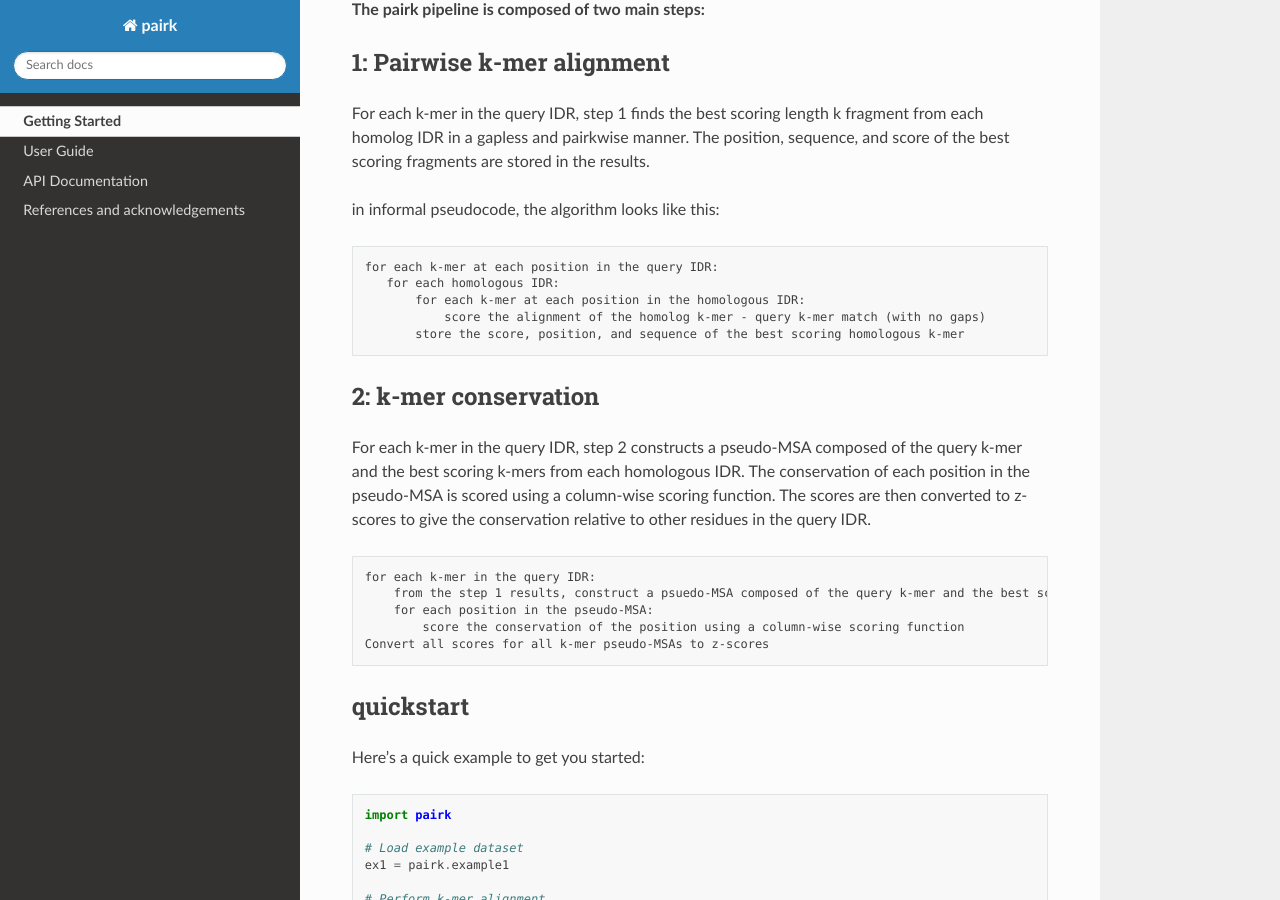
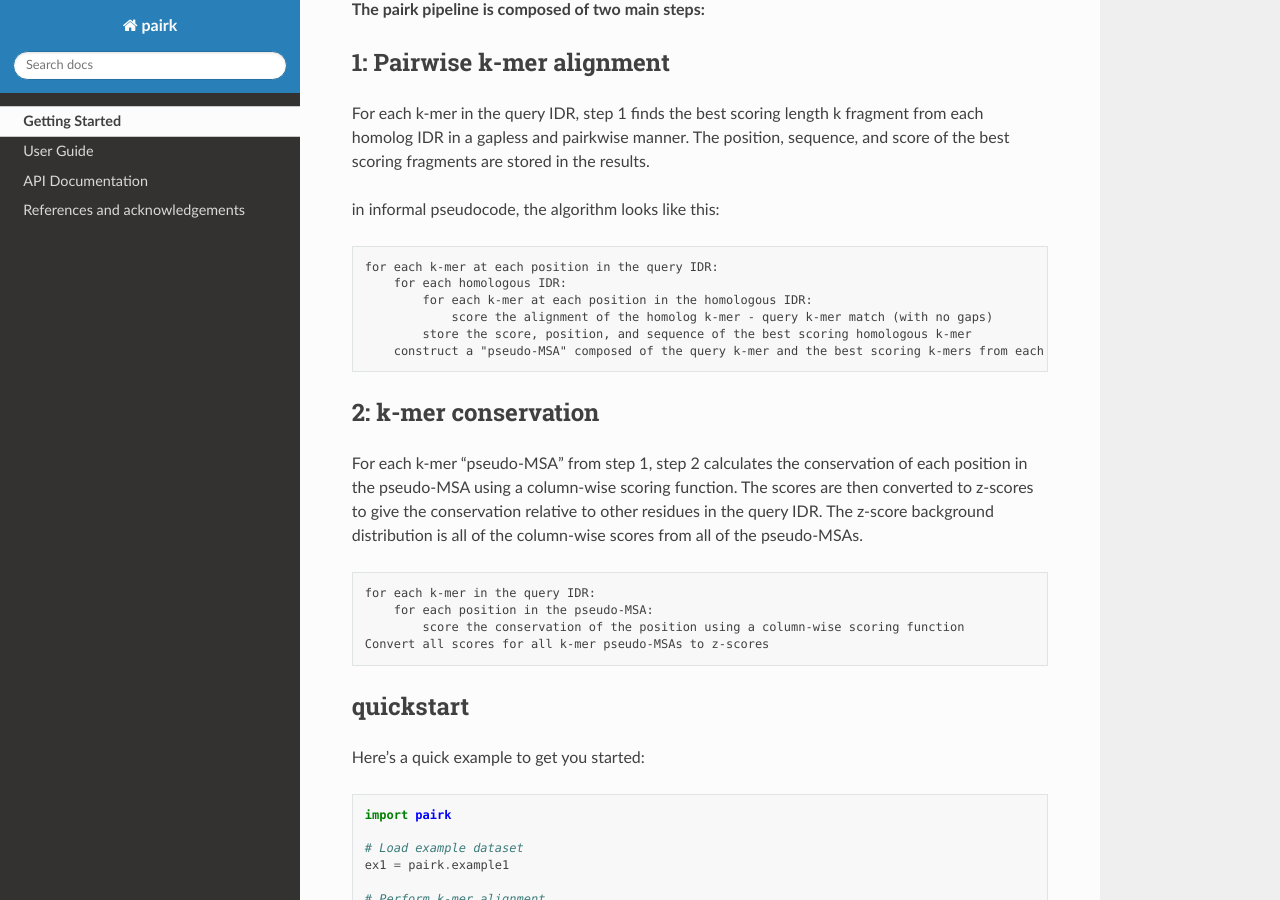
Before and after one commit to jacksonh1/pairk, a Sphinx documentation site: the page built from docs/getting_started.rst, in a window 1280 px wide and 900 px high, scrolled down 1415 px. Built offline with Sphinx 7.4.7 and the Read the Docs theme 2.0.0, drawn with Linux system fonts in a browser that asks for light colours; the version number could not be read and is left out.

Commit message:
fixed quickstart guide

```diff
--- a/docs/getting_started.rst
+++ b/docs/getting_started.rst
@@ -57,21 +57,21 @@ in informal pseudocode, the algorithm looks like this:
 .. code-block:: none
 
     for each k-mer at each position in the query IDR:
-       for each homologous IDR:
-           for each k-mer at each position in the homologous IDR:
-               score the alignment of the homolog k-mer - query k-mer match (with no gaps)
-           store the score, position, and sequence of the best scoring homologous k-mer
+        for each homologous IDR:
+            for each k-mer at each position in the homologous IDR:
+                score the alignment of the homolog k-mer - query k-mer match (with no gaps)
+            store the score, position, and sequence of the best scoring homologous k-mer
+        construct a "pseudo-MSA" composed of the query k-mer and the best scoring k-mers from each homologous IDR
 
 
 2: k-mer conservation
 """""""""""""""""""""""""""""""""""""""""""""""""""""""""""""""""""""""
 
-For each k-mer in the query IDR, step 2 constructs a pseudo-MSA composed of the query k-mer and the best scoring k-mers from each homologous IDR. The conservation of each position in the pseudo-MSA is scored using a column-wise scoring function. The scores are then converted to z-scores to give the conservation relative to other residues in the query IDR.
+For each k-mer "pseudo-MSA" from step 1, step 2 calculates the conservation of each position in the pseudo-MSA using a column-wise scoring function. The scores are then converted to z-scores to give the conservation relative to other residues in the query IDR. The z-score background distribution is all of the column-wise scores from all of the pseudo-MSAs.
 
 .. code-block:: none
 
     for each k-mer in the query IDR:
-        from the step 1 results, construct a psuedo-MSA composed of the query k-mer and the best scoring k-mers from each homologous IDR
         for each position in the pseudo-MSA:
             score the conservation of the position using a column-wise scoring function
     Convert all scores for all k-mer pseudo-MSAs to z-scores
```
Also changed, not shown: 2 other files.
